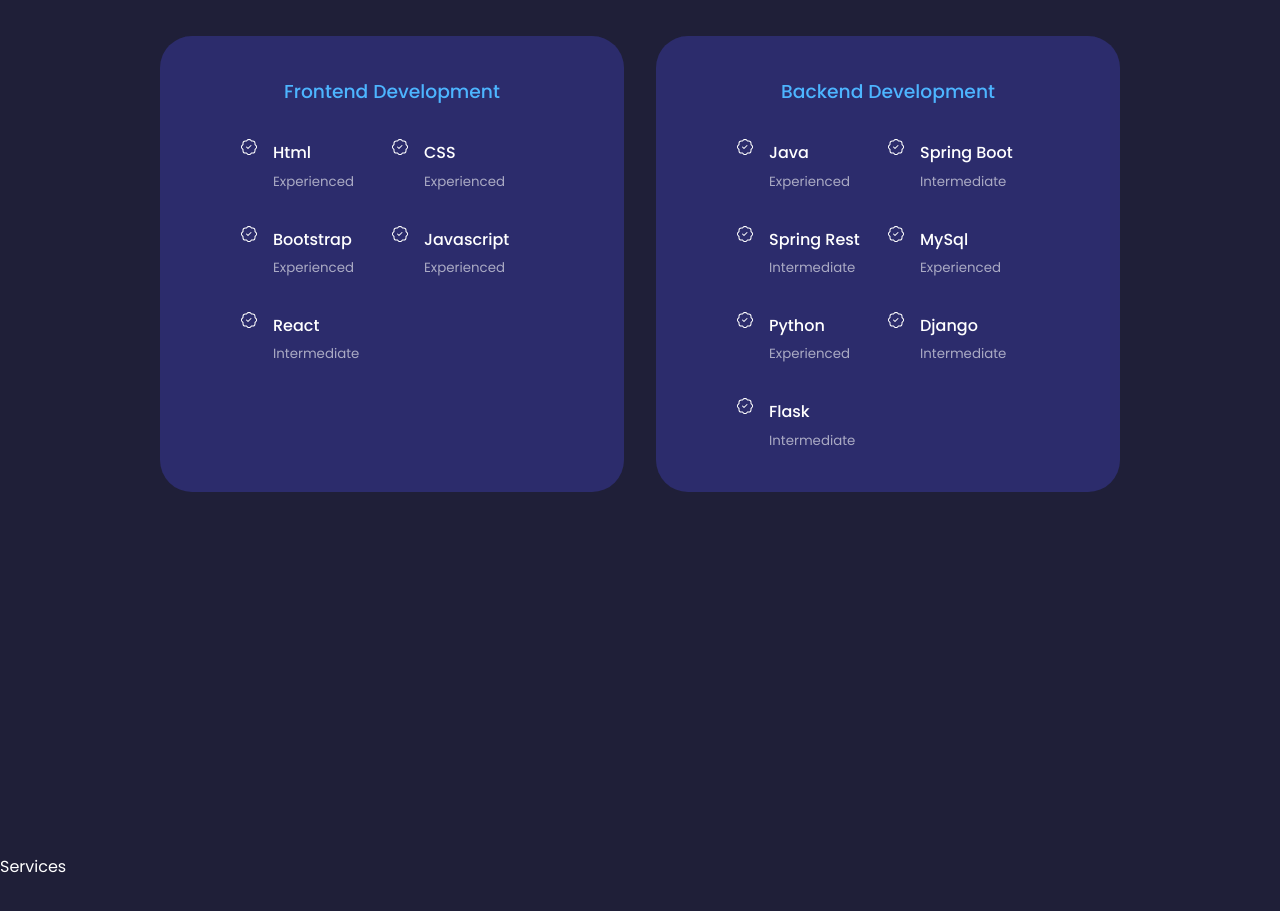
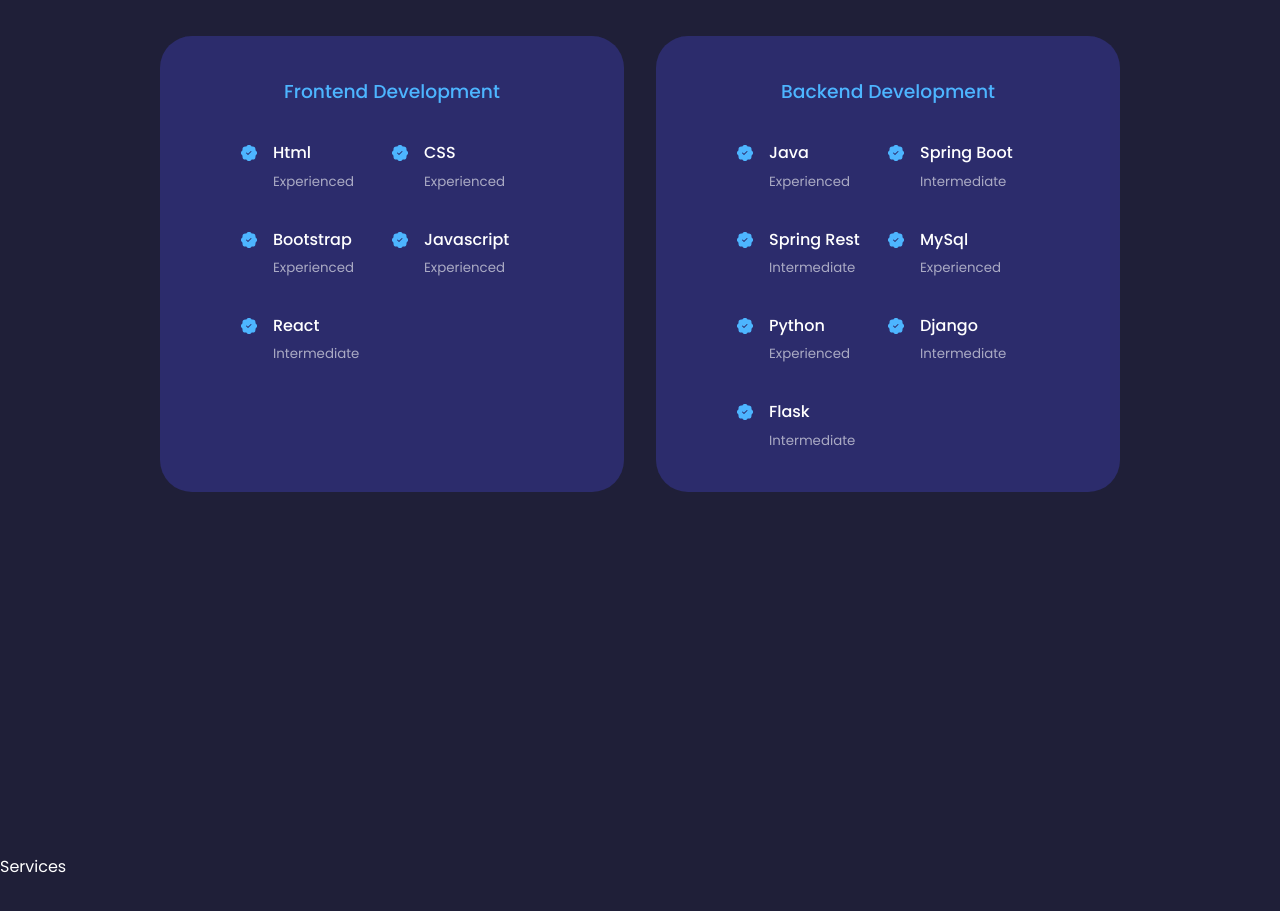
Before and after one commit to mohamedfazilk/React-Portfolio, a React (Create React App) app: page / in a window 1280 px wide. Shown: the part 1980-2891 px from the top of the page. Built offline with nearby package versions, Linux system fonts and the light colour scheme.

Commit message:
add the styles for icons

```diff
--- a/src/components/experience/Experience.jsx
+++ b/src/components/experience/Experience.jsx
@@ -1,6 +1,6 @@
 import React from 'react';
 import './experience.css';
-import {BsPatchCheck} from 'react-icons/bs';
+import {BsPatchCheckFill} from 'react-icons/bs';
 
 const Experience = () => {
   return (
@@ -13,7 +13,7 @@ const Experience = () => {
              <h3>Frontend Development</h3>
              <div className="experience__content">
                <article className="experience__details">
-                 <BsPatchCheck/>
+                 <BsPatchCheckFill className='experience__details-icons'/>
                  <div>
                  <h4>Html</h4>
                   <small className='text-light'>Experienced</small>
@@ -22,7 +22,7 @@ const Experience = () => {
                </article>
 
                <article className="experience__details">
-                 <BsPatchCheck/>
+                 <BsPatchCheckFill className='experience__details-icons'/>
                  <div>
                  <h4>CSS</h4>
                   <small className='text-light'>Experienced</small>
@@ -31,7 +31,7 @@ const Experience = () => {
                </article>
 
                <article className="experience__details">
-                 <BsPatchCheck/>
+                 <BsPatchCheckFill className='experience__details-icons'/>
                  <div>
                  <h4>Bootstrap</h4>
                   <small className='text-light'>Experienced</small>
@@ -39,7 +39,7 @@ const Experience = () => {
                </article>
 
                <article className="experience__details">
-                 <BsPatchCheck/>
+                 <BsPatchCheckFill className='experience__details-icons'/>
                  <div>
                  <h4>Javascript</h4>
                   <small className='text-light'>Experienced</small>
@@ -47,7 +47,7 @@ const Experience = () => {
                </article>
 
                <article className="experience__details">
-                 <BsPatchCheck/>
+                 <BsPatchCheckFill className='experience__details-icons'/>
                  <div>
                  <h4>React </h4>
                   <small className='text-light'>Intermediate</small>
@@ -66,7 +66,7 @@ const Experience = () => {
            <h3>Backend Development</h3>
              <div className="experience__content">
                <article className="experience__details">
-               <BsPatchCheck/>
+               <BsPatchCheckFill className='experience__details-icons'/>
                  <div>
                  <h4>Java</h4>
                   <small className='text-light'>Experienced</small>
@@ -74,7 +74,7 @@ const Experience = () => {
                </article>
 
                <article className="experience__details">
-               <BsPatchCheck/>
+               <BsPatchCheckFill className='experience__details-icons'/>
                  <div>
                  <h4>Spring Boot</h4>
                   <small className='text-light'>Intermediate</small>
@@ -82,7 +82,7 @@ const Experience = () => {
                </article>
 
                <article className="experience__details">
-               <BsPatchCheck/>
+               <BsPatchCheckFill className='experience__details-icons'/>
                  <div>
                  <h4>Spring Rest</h4>
                   <small className='text-light'>Intermediate</small>
@@ -90,7 +90,7 @@ const Experience = () => {
                </article>
 
                <article className="experience__details">
-               <BsPatchCheck/>
+               <BsPatchCheckFill className='experience__details-icons'/>
                  <div>
                  <h4>MySql</h4>
                   <small className='text-light'>Experienced</small>
@@ -98,7 +98,7 @@ const Experience = () => {
                </article>
 
                <article className="experience__details">
-               <BsPatchCheck/>
+               <BsPatchCheckFill className='experience__details-icons'/>
                  <div>
                  <h4>Python</h4>
                   <small className='text-light'>Experienced</small>
@@ -106,7 +106,7 @@ const Experience = () => {
                </article>
 
                <article className="experience__details">
-               <BsPatchCheck/>
+               <BsPatchCheckFill className='experience__details-icons'/>
                  <div>
                  <h4>Django</h4>
                   <small className='text-light'>Intermediate</small>
@@ -117,7 +117,7 @@ const Experience = () => {
 
 
                <article className="experience__details">
-               <BsPatchCheck/>
+               <BsPatchCheckFill className='experience__details-icons'/>
                  <div>
                  <h4>Flask</h4>
                   <small className='text-light'>Intermediate</small>
--- a/src/components/experience/experience.css
+++ b/src/components/experience/experience.css
@@ -34,3 +34,8 @@
     display: flex;
     gap: 1rem;
 }
+
+.experience__details-icons {
+    margin-top: 6px;
+    color: var(--color-primary);
+}
```
